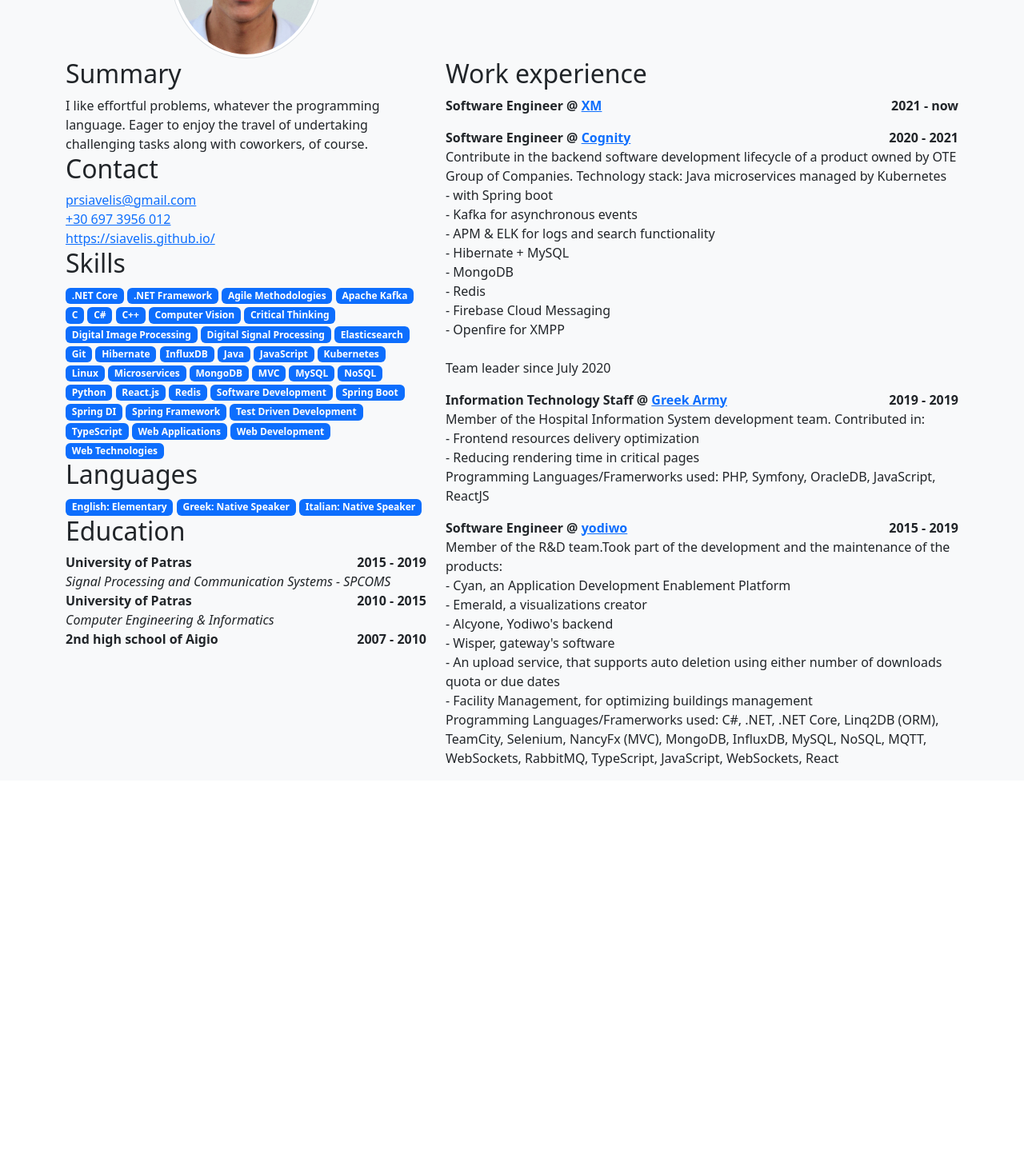
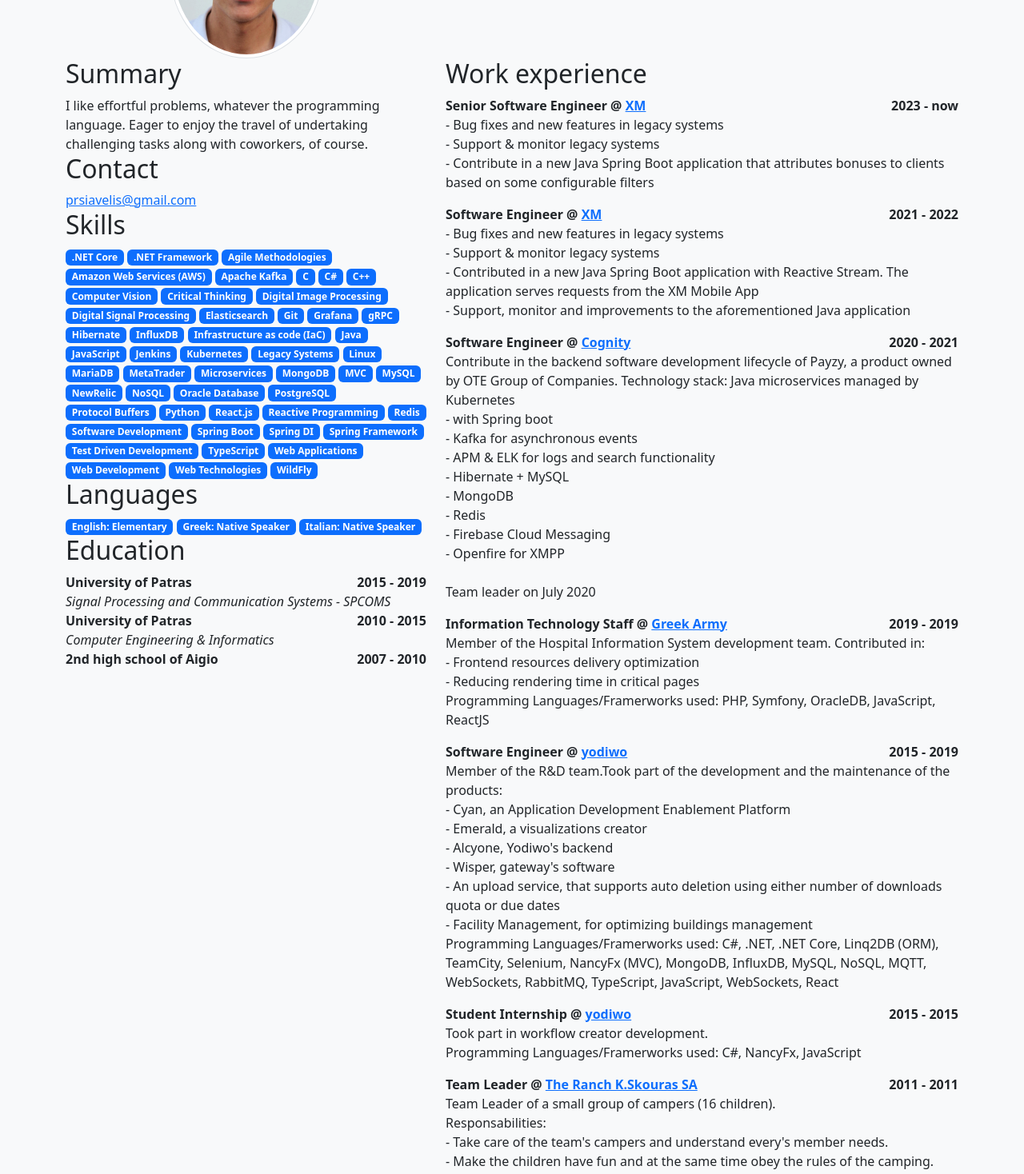
Before and after one commit to siavelis/siavelis.github.io, a Next.js app: page / in a window 1280 px wide. Shown: the part 220-1688 px from the top of the page at 80% size. Before the commit the page ends 1196 px from the top, so only its background shows below. Built offline with nearby package versions, Linux system fonts and the light colour scheme.

Commit message:
Update resume. Update readme

```diff
--- /dev/null
+++ b/next.config.js
@@ -0,0 +1,17 @@
+/**
+ * @type {import('next').NextConfig}
+ */
+const nextConfig = {
+    output: 'export',
+
+    // Optional: Change links `/me` -> `/me/` and emit `/me.html` -> `/me/index.html`
+    // trailingSlash: true,
+
+    // Optional: Prevent automatic `/me` -> `/me/`, instead preserve `href`
+    // skipTrailingSlashRedirect: true,
+
+    // Optional: Change the output directory `out` -> `production`
+    distDir: 'production',
+}
+
+module.exports = nextConfig
--- a/package.json
+++ b/package.json
@@ -6,8 +6,7 @@
   "scripts": {
     "dev": "next",
     "build": "next build",
-    "export": "npm run build && next export -o production",
-    "copy-to-docs": "npm run export && node prepareDocsFolder.js",
+    "copy-to-docs": "npm run build && node prepareDocsFolder.js",
     "publish": "npm run copy-to-docs && cd production && git add --all && git commit -m \"Publishing to gh-pages\"",
     "publish-dangerous": "npm run publish && git push origin gh-pages",
     "start": "next start",
--- a/src/data/json_stub.json
+++ b/src/data/json_stub.json
@@ -2,11 +2,11 @@
   "$schema": "https://raw.githubusercontent.com/jsonresume/resume-schema/v1.0.0/schema.json",
   "basics": {
     "name": "Panagiotis Riccardo Siavelis",
-    "label": "Software engineer at XM",
+    "label": "Senior Software Engineer @ XM | Java Spring Boot",
     "image": "",
     "email": "prsiavelis@gmail.com",
-    "phone": "+30 697 3956 012",
-    "url": "https://siavelis.github.io/",
+    "phone": "",
+    "url": "",
     "summary": "I like effortful problems, whatever the programming language. Eager to enjoy the travel of undertaking challenging tasks along with coworkers, of course.",
     "location": {
       "countryCode": "US",
@@ -23,11 +23,21 @@
   "work": [
     {
       "name": "XM",
+      "position": "Senior Software Engineer",
+      "startDate": "2023-01-31",
+      "endDate": "",
+      "highlights": [],
+      "summary": "- Bug fixes and new features in legacy systems\n- Support & monitor legacy systems\n- Contribute in a new Java Spring Boot application that attributes bonuses to clients based on some configurable filters",
+      "url": "https://www.linkedin.com/company/xm-global/",
+      "location": "Athens, Attiki, Greece"
+    },
+    {
+      "name": "XM",
       "position": "Software Engineer",
       "startDate": "2021-09-30",
-      "endDate": "",
+      "endDate": "2022-12-31",
       "highlights": [],
-      "summary": "",
+      "summary": "- Bug fixes and new features in legacy systems\n- Support & monitor legacy systems\n- Contributed in a new Java Spring Boot application with Reactive Stream. The application serves requests from the XM Mobile App\n- Support, monitor and improvements to the aforementioned Java application",
       "url": "https://www.linkedin.com/company/xm-global/",
       "location": "Athens, Attiki, Greece"
     },
@@ -37,7 +47,7 @@
       "startDate": "2020-01-31",
       "endDate": "2021-08-31",
       "highlights": [],
-      "summary": "Contribute in the backend software development lifecycle of a product owned by OTE Group of Companies. Technology stack: Java microservices managed by Kubernetes\n- with Spring boot\n- Kafka for asynchronous events\n- APM & ELK for logs and search functionality\n- Hibernate + MySQL\n- MongoDB\n- Redis\n- Firebase Cloud Messaging\n- Openfire for XMPP\n\nTeam leader since July 2020",
+      "summary": "Contribute in the backend software development lifecycle of Payzy, a product owned by OTE Group of Companies. Technology stack: Java microservices managed by Kubernetes\n- with Spring boot\n- Kafka for asynchronous events\n- APM & ELK for logs and search functionality\n- Hibernate + MySQL\n- MongoDB\n- Redis\n- Firebase Cloud Messaging\n- Openfire for XMPP\n\nTeam leader on July 2020",
       "url": "https://www.linkedin.com/company/cognity/",
       "location": "Athens, Greece"
     },
@@ -60,6 +70,36 @@
       "summary": "Member of the R&D team.Took part of the development and the maintenance of the  products:\n- Cyan, an Application Development Enablement Platform\n- Emerald, a visualizations creator\n- Alcyone, Yodiwo's backend\n- Wisper, gateway's software\n- An upload service, that supports auto deletion  using either number of downloads quota or due dates\n- Facility Management, for optimizing buildings management \nProgramming Languages/Framerworks used: C#, .NET,  .NET Core, Linq2DB (ORM), TeamCity, Selenium, NancyFx (MVC), MongoDB, InfluxDB, MySQL, NoSQL, MQTT, WebSockets, RabbitMQ, TypeScript, JavaScript, WebSockets, React",
       "url": "https://www.linkedin.com/company/yodiwo/",
       "location": "Patras,Greece"
+    },
+    {
+      "name": "yodiwo",
+      "position": "Student Internship",
+      "startDate": "2015-06-30",
+      "endDate": "2015-08-31",
+      "highlights": [],
+      "summary": "Took part in workflow creator development.\nProgramming Languages/Framerworks used: C#, NancyFx, JavaScript",
+      "url": "https://www.linkedin.com/company/yodiwo/",
+      "location": "Patras"
+    },
+    {
+      "name": "The Ranch K.Skouras SA",
+      "position": "Team Leader",
+      "startDate": "2011-08-31",
+      "endDate": "2011-08-31",
+      "highlights": [],
+      "summary": "Team Leader of a small group of campers (16 children). \nResponsabilities: \n- Take care of the team's campers and understand every's member needs. \n- Make the children have fun and at the same time obey the rules of the camping.\n- Create strong relationships between the members of the team.\n- Program the activities of the team's house in collaboration with the campers.\n- Always know where the team member are. \n- Check the health of the members and inform the supervisor in case of sickness.\n- Make sure that the house and the stuff of the members are kept clean.\n- Cooperate and collaborate with other team leaders and other executives of the camping.",
+      "url": "",
+      "location": "Sofiko Korinthos 200 04, Greece"
+    },
+    {
+      "name": "The Ranch K.Skouras SA",
+      "position": "Team Leader",
+      "startDate": "2010-06-30",
+      "endDate": "2010-07-31",
+      "highlights": [],
+      "summary": "Team Leader of a small group of campers (18 children). \nResponsabilities: \n- Take care of the team's campers and understand every's member needs. \n- Make the children have fun and at the same time obey the rules of the camping.\n- Create strong relationships between the members of the team.\n- Program the activities of the team's house in collaboration with the campers.\n- Always know where the team member are. \n- Check the health of the members and inform the supervisor in case of sickness.\n- Make sure that the house and the stuff of the members are kept clean.\n- Cooperate and collaborate with other team leaders and other executives of the camping.",
+      "url": "",
+      "location": "Sofiko Korinthos 200 04, Greece"
     }
   ],
   "volunteer": [
@@ -157,22 +197,27 @@
   ],
   "skills": [
     {
-      "name": "Critical Thinking",
+      "name": "MariaDB",
       "level": "",
       "keywords": []
     },
     {
-      "name": "C#",
+      "name": "WildFly",
       "level": "",
       "keywords": []
     },
     {
-      "name": "Java",
+      "name": "Oracle Database",
       "level": "",
       "keywords": []
     },
     {
-      "name": "Agile Methodologies",
+      "name": "Legacy Systems",
+      "level": "",
+      "keywords": []
+    },
+    {
+      "name": "Amazon Web Services (AWS)",
       "level": "",
       "keywords": []
     },
@@ -202,6 +247,11 @@
       "keywords": []
     },
     {
+      "name": "Java",
+      "level": "",
+      "keywords": []
+    },
+    {
       "name": "MySQL",
       "level": "",
       "keywords": []
@@ -222,6 +272,11 @@
       "keywords": []
     },
     {
+      "name": "gRPC",
+      "level": "",
+      "keywords": []
+    },
+    {
       "name": "Redis",
       "level": "",
       "keywords": []
@@ -233,6 +288,11 @@
     },
     {
       "name": "Python",
+      "level": "",
+      "keywords": []
+    },
+    {
+      "name": "C#",
       "level": "",
       "keywords": []
     },
@@ -277,6 +337,16 @@
       "keywords": []
     },
     {
+      "name": "Reactive Programming",
+      "level": "",
+      "keywords": []
+    },
+    {
+      "name": "PostgreSQL",
+      "level": "",
+      "keywords": []
+    },
+    {
       "name": "Spring Boot",
       "level": "",
       "keywords": []
@@ -292,6 +362,11 @@
       "keywords": []
     },
     {
+      "name": "Protocol Buffers",
+      "level": "",
+      "keywords": []
+    },
+    {
       "name": "Git",
       "level": "",
       "keywords": []
@@ -302,7 +377,32 @@
       "keywords": []
     },
     {
+      "name": "Agile Methodologies",
+      "level": "",
+      "keywords": []
+    },
+    {
+      "name": "NewRelic",
+      "level": "",
+      "keywords": []
+    },
+    {
       "name": "C",
+      "level": "",
+      "keywords": []
+    },
+    {
+      "name": "Grafana",
+      "level": "",
+      "keywords": []
+    },
+    {
+      "name": "Critical Thinking",
+      "level": "",
+      "keywords": []
+    },
+    {
+      "name": "MetaTrader",
       "level": "",
       "keywords": []
     },
@@ -318,6 +418,16 @@
     },
     {
       "name": "NoSQL",
+      "level": "",
+      "keywords": []
+    },
+    {
+      "name": "Jenkins",
+      "level": "",
+      "keywords": []
+    },
+    {
+      "name": "Infrastructure as code (IaC)",
       "level": "",
       "keywords": []
     },
```
Also changed, not shown: 1 other file (tests, documents, lock files or other folders).
